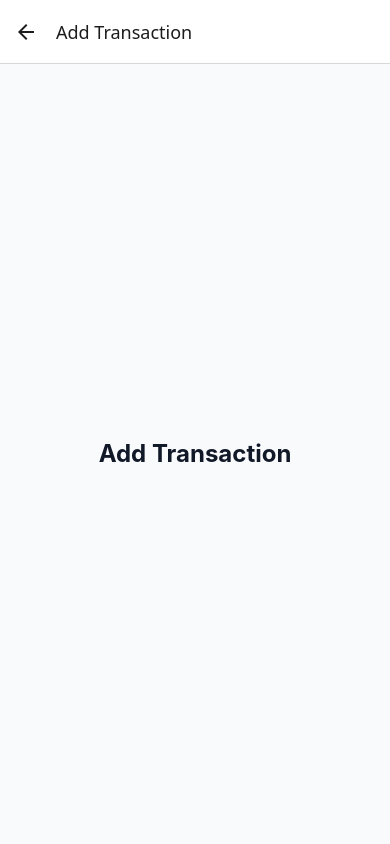
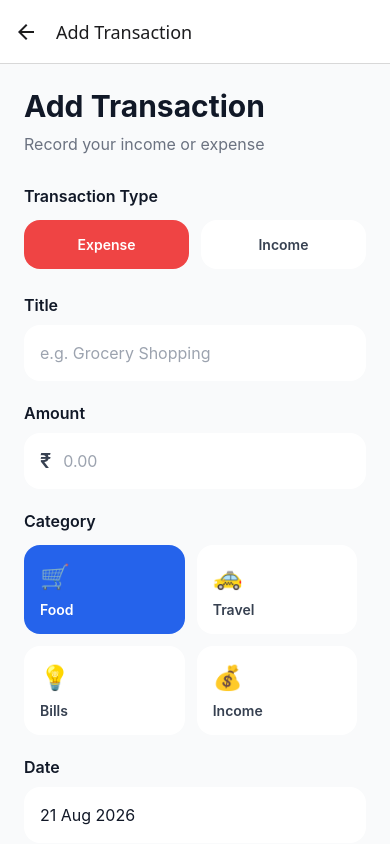
Before and after one commit to Aishwaryaschakote/expense-tracker-app, a React Native app: screen /AddTransaction in a window 390 px wide. Built offline with nearby package versions, Linux system fonts and the light colour scheme.

Commit message:
feat: build add transaction form

```diff
--- a/screens/AddTransactionScreen.js
+++ b/screens/AddTransactionScreen.js
@@ -1,11 +1,232 @@
-import { View, Text } from "react-native";
+import React, { useState } from "react";
+import {
+  View,
+  Text,
+  TextInput,
+  Pressable,
+  ScrollView,
+  KeyboardAvoidingView,
+  Platform,
+  Alert,
+} from "react-native";
 
-export default function AddTransactionScreen() {
+const categories = [
+  { name: "Food", icon: "🛒" },
+  { name: "Travel", icon: "🚕" },
+  { name: "Bills", icon: "💡" },
+  { name: "Income", icon: "💰" },
+];
+
+export default function AddTransactionScreen({ navigation }) {
+  const [title, setTitle] = useState("");
+  const [amount, setAmount] = useState("");
+  const [category, setCategory] = useState("Food");
+  const [date, setDate] = useState("21 Aug 2026");
+  const [type, setType] = useState("expense");
+  const [error, setError] = useState("");
+
+  const handleSave = () => {
+    if (!title.trim()) {
+      setError("Please enter a transaction title.");
+      return;
+    }
+
+    if (!amount.trim()) {
+      setError("Please enter an amount.");
+      return;
+    }
+
+    if (Number(amount) <= 0) {
+      setError("Amount must be greater than zero.");
+      return;
+    }
+
+    if (!date.trim()) {
+      setError("Please enter a date.");
+      return;
+    }
+
+    setError("");
+
+    Alert.alert(
+      "Transaction Added",
+      `${title} has been added successfully.`,
+      [
+        {
+          text: "OK",
+          onPress: () => navigation.goBack(),
+        },
+      ]
+    );
+  };
+
   return (
-    <View className="flex-1 items-center justify-center bg-gray-50">
-      <Text className="text-2xl font-bold text-gray-900">
-        Add Transaction
-      </Text>
-    </View>
+    <KeyboardAvoidingView
+      className="flex-1 bg-gray-50"
+      behavior={Platform.OS === "ios" ? "padding" : "height"}
+    >
+      <ScrollView
+        className="flex-1"
+        contentContainerStyle={{ padding: 24, paddingBottom: 40 }}
+        keyboardShouldPersistTaps="handled"
+      >
+        {/* Header */}
+        <Text className="text-3xl font-bold text-gray-900">
+          Add Transaction
+        </Text>
+
+        <Text className="mt-2 text-base text-gray-500">
+          Record your income or expense
+        </Text>
+
+        {/* Type */}
+        <Text className="mt-7 mb-3 text-base font-semibold text-gray-900">
+          Transaction Type
+        </Text>
+
+        <View className="flex-row gap-3">
+          <Pressable
+            onPress={() => setType("expense")}
+            className={`flex-1 rounded-2xl py-4 items-center ${
+              type === "expense" ? "bg-red-500" : "bg-white"
+            }`}
+          >
+            <Text
+              className={`font-semibold ${
+                type === "expense" ? "text-white" : "text-gray-700"
+              }`}
+            >
+              Expense
+            </Text>
+          </Pressable>
+
+          <Pressable
+            onPress={() => setType("income")}
+            className={`flex-1 rounded-2xl py-4 items-center ${
+              type === "income" ? "bg-green-600" : "bg-white"
+            }`}
+          >
+            <Text
+              className={`font-semibold ${
+                type === "income" ? "text-white" : "text-gray-700"
+              }`}
+            >
+              Income
+            </Text>
+          </Pressable>
+        </View>
+
+        {/* Title */}
+        <Text className="mt-6 mb-2 text-base font-semibold text-gray-900">
+          Title
+        </Text>
+
+        <TextInput
+          value={title}
+          onChangeText={(value) => {
+            setTitle(value);
+            setError("");
+          }}
+          placeholder="e.g. Grocery Shopping"
+          placeholderTextColor="#9CA3AF"
+          className="rounded-2xl bg-white px-4 py-4 text-base text-gray-900"
+        />
+
+        {/* Amount */}
+        <Text className="mt-5 mb-2 text-base font-semibold text-gray-900">
+          Amount
+        </Text>
+
+        <View className="flex-row items-center rounded-2xl bg-white px-4">
+          <Text className="text-xl font-semibold text-gray-700">₹</Text>
+
+          <TextInput
+            value={amount}
+            onChangeText={(value) => {
+              setAmount(value.replace(/[^0-9.]/g, ""));
+              setError("");
+            }}
+            placeholder="0.00"
+            placeholderTextColor="#9CA3AF"
+            keyboardType="decimal-pad"
+            className="flex-1 px-3 py-4 text-base text-gray-900"
+          />
+        </View>
+
+        {/* Category */}
+        <Text className="mt-5 mb-3 text-base font-semibold text-gray-900">
+          Category
+        </Text>
+
+        <View className="flex-row flex-wrap gap-3">
+          {categories.map((item) => (
+            <Pressable
+              key={item.name}
+              onPress={() => setCategory(item.name)}
+              className={`w-[47%] rounded-2xl px-4 py-4 ${
+                category === item.name ? "bg-blue-600" : "bg-white"
+              }`}
+            >
+              <Text className="text-2xl">{item.icon}</Text>
+
+              <Text
+                className={`mt-2 font-semibold ${
+                  category === item.name
+                    ? "text-white"
+                    : "text-gray-700"
+                }`}
+              >
+                {item.name}
+              </Text>
+            </Pressable>
+          ))}
+        </View>
+
+        {/* Date */}
+        <Text className="mt-5 mb-2 text-base font-semibold text-gray-900">
+          Date
+        </Text>
+
+        <TextInput
+          value={date}
+          onChangeText={(value) => {
+            setDate(value);
+            setError("");
+          }}
+          placeholder="e.g. 21 Aug 2026"
+          placeholderTextColor="#9CA3AF"
+          className="rounded-2xl bg-white px-4 py-4 text-base text-gray-900"
+        />
+
+        {/* Error */}
+        {error ? (
+          <View className="mt-4 rounded-xl bg-red-50 px-4 py-3">
+            <Text className="text-sm font-medium text-red-600">
+              {error}
+            </Text>
+          </View>
+        ) : null}
+
+        {/* Save */}
+        <Pressable
+          onPress={handleSave}
+          className="mt-7 items-center rounded-2xl bg-blue-600 py-4"
+        >
+          <Text className="text-lg font-bold text-white">
+            Save Transaction
+          </Text>
+        </Pressable>
+
+        {/* Cancel */}
+        <Pressable
+          onPress={() => navigation.goBack()}
+          className="mt-3 items-center py-3"
+        >
+          <Text className="font-semibold text-gray-500">
+            Cancel
+          </Text>
+        </Pressable>
+      </ScrollView>
+    </KeyboardAvoidingView>
   );
 }
```
